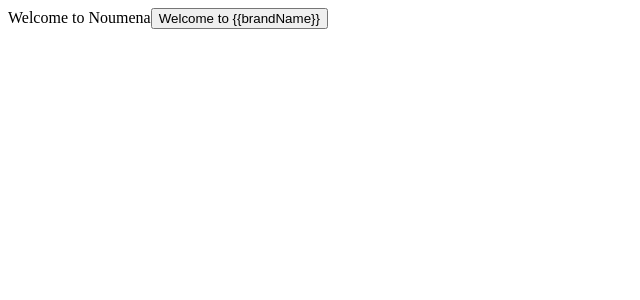
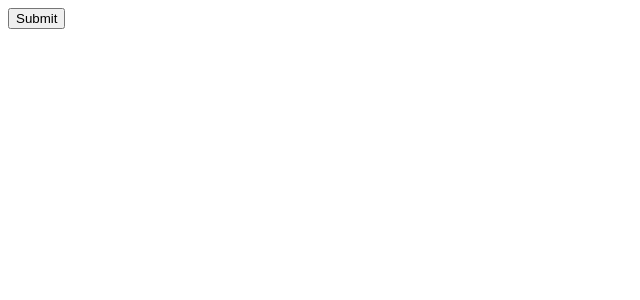
Before and after one commit to CommunityCapitalSrc/code-test, a React (Vite) app: page / in a window 1280 px wide. Shown: the top 300 px of the page, without its empty margins (0-640 px from the left). Built offline with nearby package versions, Linux system fonts and the light colour scheme.

Commit message:
Removed translation from App.tsx to make things simple

```diff
--- a/src/App.tsx
+++ b/src/App.tsx
@@ -1,5 +1,4 @@
 import styled from 'styled-components';
-import { useTranslation } from 'react-i18next';
 import { Button } from '@/components/Button/Button';
 
 const Wrapper = styled.div`
@@ -7,14 +6,9 @@
 `;
 
 function App() {
-  const { t } = useTranslation();
-
   return (
     <Wrapper className="App">
-      {t('noumena.dashboard.welcome_title', {
-        brandName: t('noumena.default.brand_name'),
-      })}
-      <Button>{t('noumena.dashboard.welcome_title')}</Button>
+      <Button>Submit</Button>
     </Wrapper>
   );
 }
```
